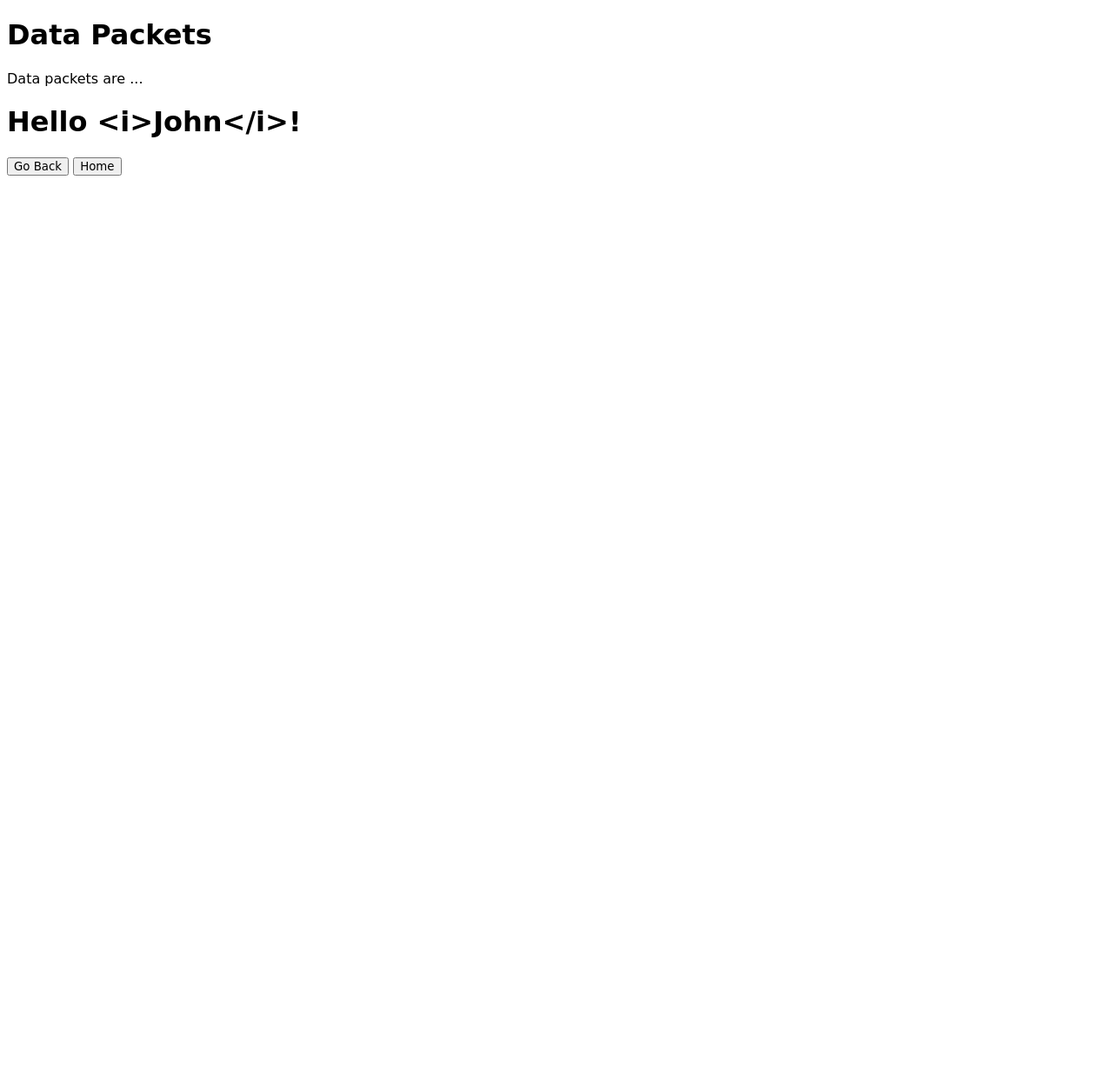
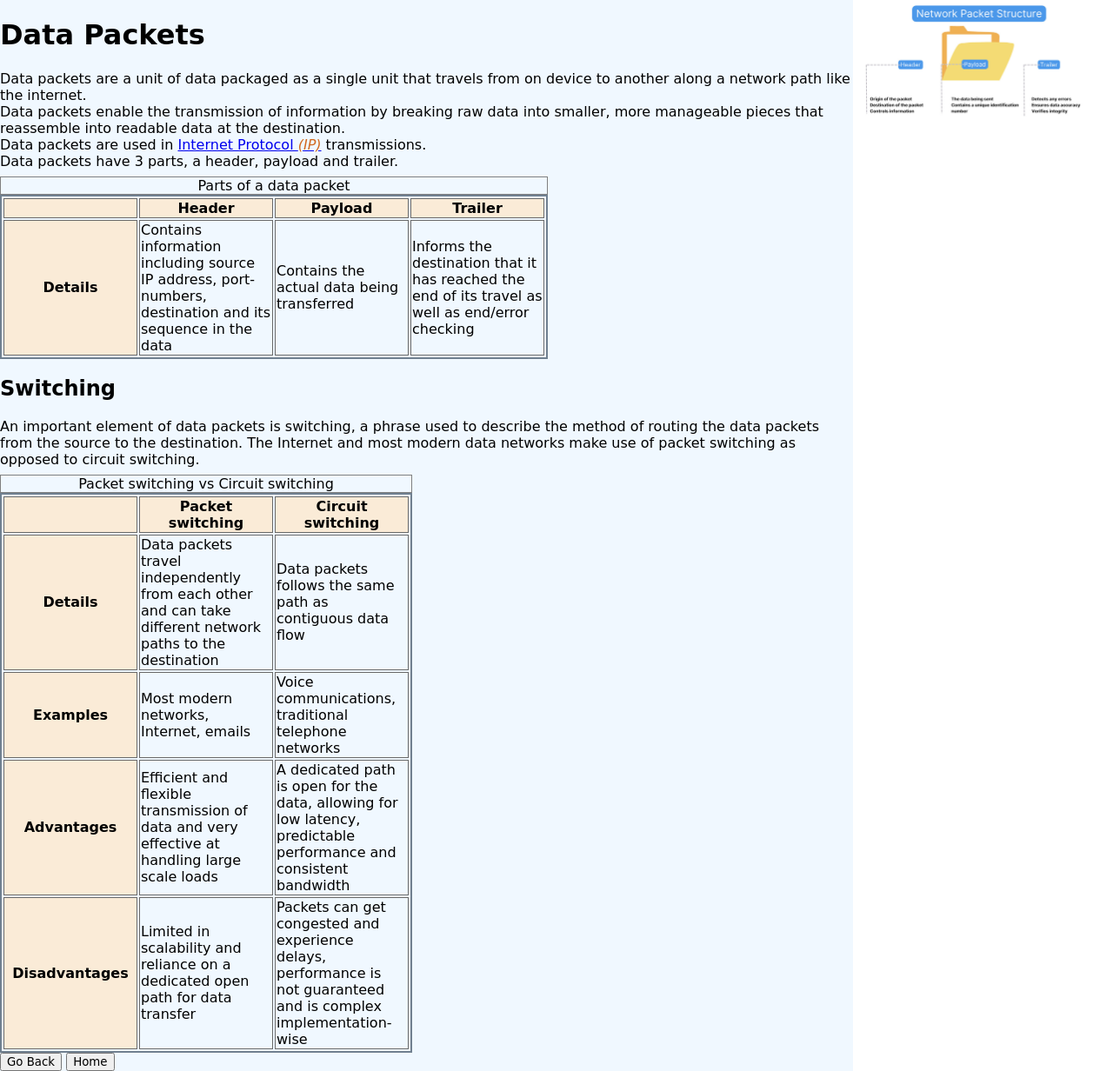
Before and after one commit to LazingAround/Flask-Website, a Flask app: page /data_packets in a window 1280 px wide. Shown: the whole page at 87% size. Before the commit the page ends 202 px from the top, so only its background shows below. Run offline with Flask 3, Linux system fonts and the light colour scheme.

Commit message:
Big works

```diff
--- a/app.py
+++ b/app.py
@@ -1,12 +1,16 @@
 from flask import Flask, render_template, redirect, url_for
-
+import random
 app = Flask(__name__)
 
 count = 0
 @app.route('/')
 def home():  # put application's code here
     global count
-    return render_template('home.html',count=count)
+    display = False
+    rand = random.randint(1, 5)
+    if rand == 1:
+        display = True
+    return render_template('home.html',count=count,display=display)
 @app.route('/internet_protocol_addresses')
 def internet_protocol_addresses():
     return render_template('internet_protocol_addresses.html')
--- a/static/css/style.css
+++ b/static/css/style.css
@@ -18,3 +18,37 @@ abbr{
     height:100px;
     width:100px
 }
+
+table{
+    border: 2px solid slategray;
+}
+thead{
+    background-color: antiquewhite;
+}
+th, td{
+    border: 1px solid dimgray;
+    width: 150px
+}
+th{
+    background-color: antiquewhite;
+}
+caption{
+    border: 1px double gray;
+}
+body{
+    min-height: 100% ;
+    height:auto;
+    margin:0;
+    display: flex;}
+.main{
+    height:auto;
+    min-height: 100%;
+    background-color: aliceblue;
+}
+html {
+    height: 100%;
+}
+
+.extra{
+    width:50%
+}
--- a/templates/data_packets.html
+++ b/templates/data_packets.html
@@ -6,15 +6,77 @@
     <title>Title</title>
 </head>
 <body>
+<div class="main">
 <h1>Data Packets</h1>
-<p>Data packets are ...</p>
+<p>
+    Data packets are a unit of data packaged as a single unit that travels from on device to another along a network path like the internet.
+    <br>Data packets enable the transmission of information by breaking raw data into smaller, more manageable pieces that reassemble into readable data at the destination.
+    <br>Data packets are used in <a href="{{url_for('internet_protocol_addresses')}}">Internet Protocol <abbr>(IP)</abbr></a> transmissions.
+    <br>Data packets have 3 parts, a header, payload and trailer.
+</p>
+<table>
+    <caption>
+        Parts of a data packet
+    </caption>
+    <thead>
+        <tr>
+            <th scope="col"></th>
+            <th scope="col">Header</th>
+            <th scope="col">Payload</th>
+            <th scope="col">Trailer</th>
+        </tr>
+    </thead>
+    <tbody>
+        <tr>
+            <th scope="row">Details</th>
+            <td>Contains information including source IP address, port-numbers, destination and its sequence in the data</td>
+            <td>Contains the actual data being transferred</td>
+            <td>Informs the destination that it has reached the end of its travel as well as end/error checking</td>
+        </tr>
+    </tbody>
+</table>
+<h2>Switching</h2>
+<p>
+    An important element of data packets is switching, a phrase used to describe the method of routing the data packets from the source to the destination. The Internet and most modern data networks make use of packet switching as opposed to circuit switching.
+</p>
+<table>
+    <caption>Packet switching vs Circuit switching</caption>
+    <thead>
+        <tr>
+            <th scope="col"></th>
+            <th scope="col">Packet switching</th>
+            <th scope="col">Circuit switching</th>
+        </tr>
+    </thead>
+    <tbody>
+        <tr>
+            <th scope="row">Details</th>
+            <td>Data packets travel independently from each other and can take different network paths to the destination</td>
+            <td>Data packets follows the same path as contiguous data flow</td>
+        </tr>
+    <tr>
+        <th scope="row">Examples</th>
+        <td>Most modern networks, Internet, emails</td>
+        <td>Voice communications, traditional telephone networks</td>
+    </tr>
+    <tr>
+        <th scope="row">Advantages</th>
+        <td>Efficient and flexible transmission of data and very effective at handling large scale loads</td>
+        <td>A dedicated path is open for the data, allowing for low latency, predictable performance and consistent bandwidth</td>
+    </tr>
+    <tr>
+        <th scope="row">Disadvantages</th>
+        <td>Limited in scalability and reliance on a dedicated open path for data transfer</td>
+        <td>Packets can get congested and experience delays, performance is not guaranteed and is complex implementation-wise</td>
+    </tr>
 
-{% if person %}
-  <h1>Hello {{ person }}!</h1>
-{% else %}
-  <h1>Hello, World!</h1>
-{% endif %}
+    </tbody>
+</table>
 <button onclick="window.history.back()">Go Back</button>
 <button onclick="window.location.href='/'">Home</button>
+</div>
+<div class="extra">
+    <img width=100%" alt="Data packets are composed of three components, header, payload and trailer. Header indicates origin and destination information for the packet and controls the information. Payload contains the data being sent. Trailer detects for any errors and ensures the data's integrity and validity." src="../static/stuff/network-packet-structure.jpg">
+</div>
 </body>
 </html>
--- a/templates/http_methods.html
+++ b/templates/http_methods.html
@@ -7,8 +7,7 @@
 </head>
 <body>
 <h1>HTTP methods</h1>
-<p><abbr>DNS</abbr>
-<abbr title="Domain Name Systems">DNS</abbr>
+<p>HTTP methods <b>TBD 👻</b>
 </p>
 <button onclick="window.history.back()">Go Back</button>
 <button onclick="window.location.href='/'">Home</button>
--- a/templates/internet_protocol_addresses.html
+++ b/templates/internet_protocol_addresses.html
@@ -6,6 +6,7 @@
     <title>Title</title>
 </head>
 <body>
+<div class="main">
 <h1>Internet Protocol Address</h1>
 <p>
     The <abbr>IP</abbr> (Internet Protocol) is a set of rules that allows computers and other devices to communicate over the Internet.
@@ -16,5 +17,9 @@
 </p>
 <button onclick="window.history.back()">Go Back</button>
 <button onclick="window.location.href='/'">Home</button>
+</div>
+<div class="extra">
+    <img alt="idk" src="">
+</div>
 </body>
 </html>
```
Also changed, not shown: pyproject.toml (added, +7 -0 lines), templates/domain_name_systems.html (+14 -3 lines), templates/home.html (+7 -2 lines), static/stuff/fanum_broccoli.gif (added), static/stuff/network-packet-structure.jpg (added), 1 other file.
